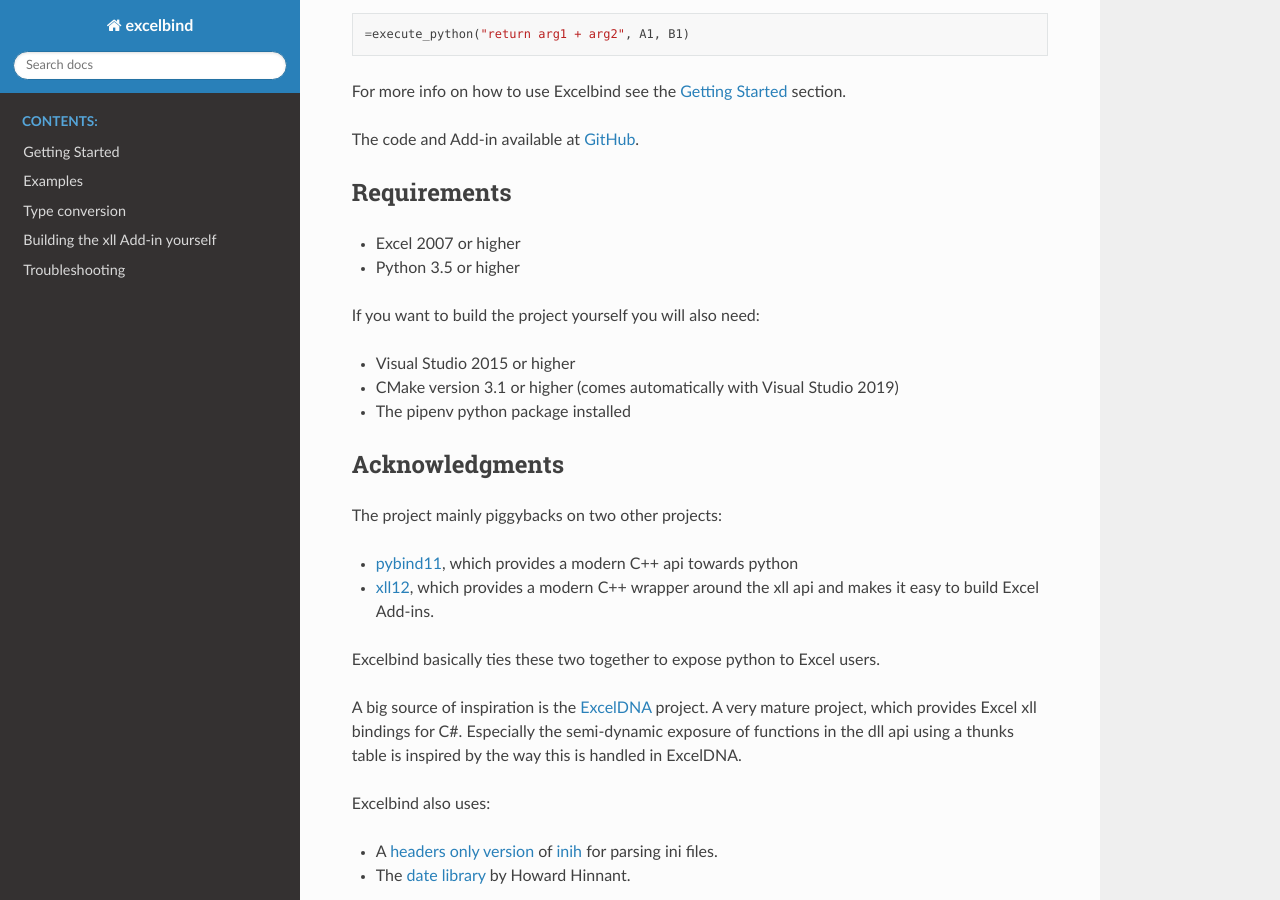
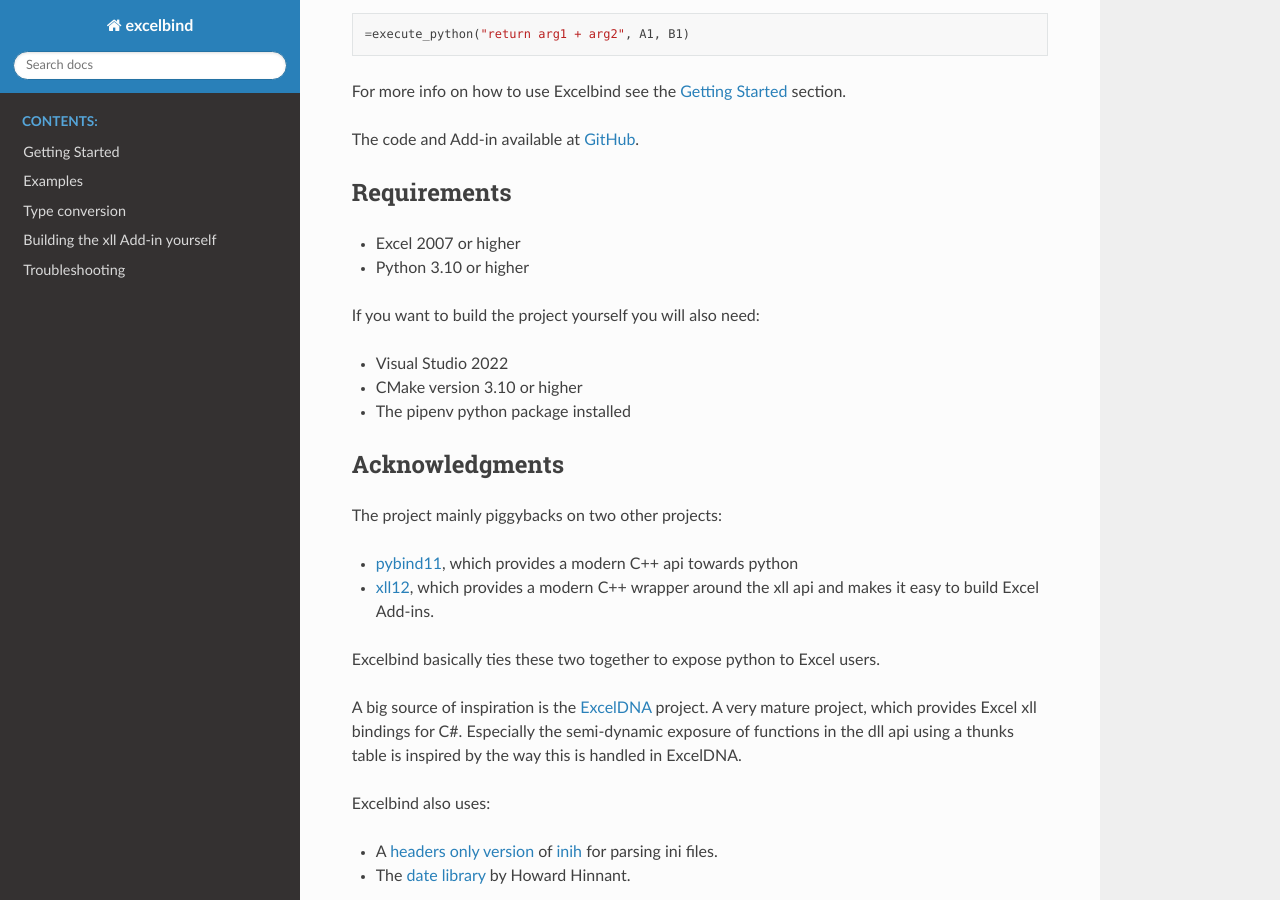
Before and after one commit to RuneLjungmann/excelbind, a Sphinx documentation site: the page built from docs/index.rst, in a window 1280 px wide and 900 px high, scrolled down 641 px. Built offline with Sphinx 7.4.7 and the Read the Docs theme 2.0.0, drawn with Linux system fonts in a browser that asks for light colours.

```diff
--- a/docs/index.rst
+++ b/docs/index.rst
@@ -30,12 +30,12 @@
 Requirements
 ------------
 - Excel 2007 or higher
-- Python 3.5 or higher
+- Python 3.10 or higher
 
 If you want to build the project yourself you will also need:
 
-- Visual Studio 2015 or higher
-- CMake version 3.1 or higher (comes automatically with Visual Studio 2019)
+- Visual Studio 2022
+- CMake version 3.10 or higher
 - The pipenv python package installed
 
 Acknowledgments
```
Also changed, not shown: .readthedocs.yaml (added).
